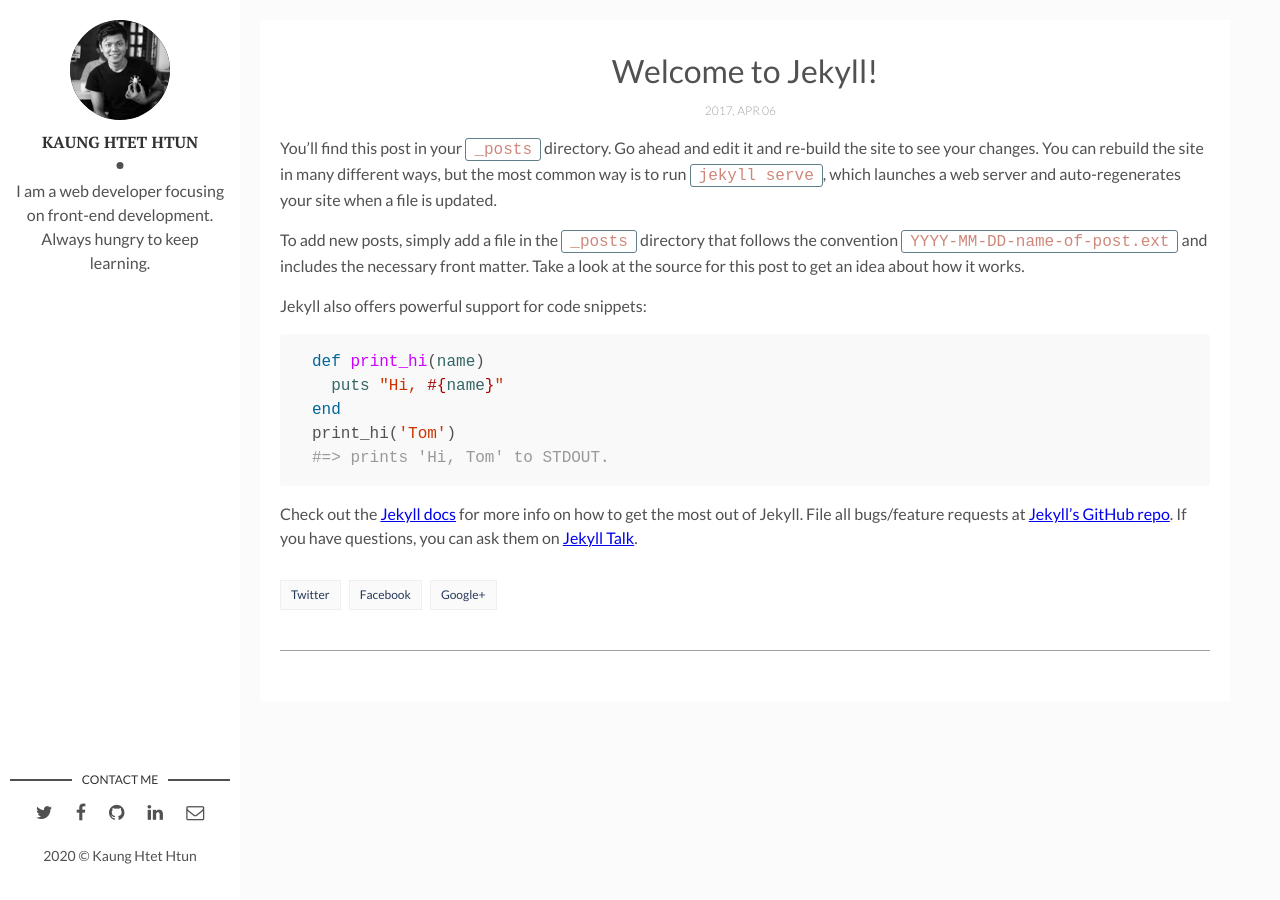
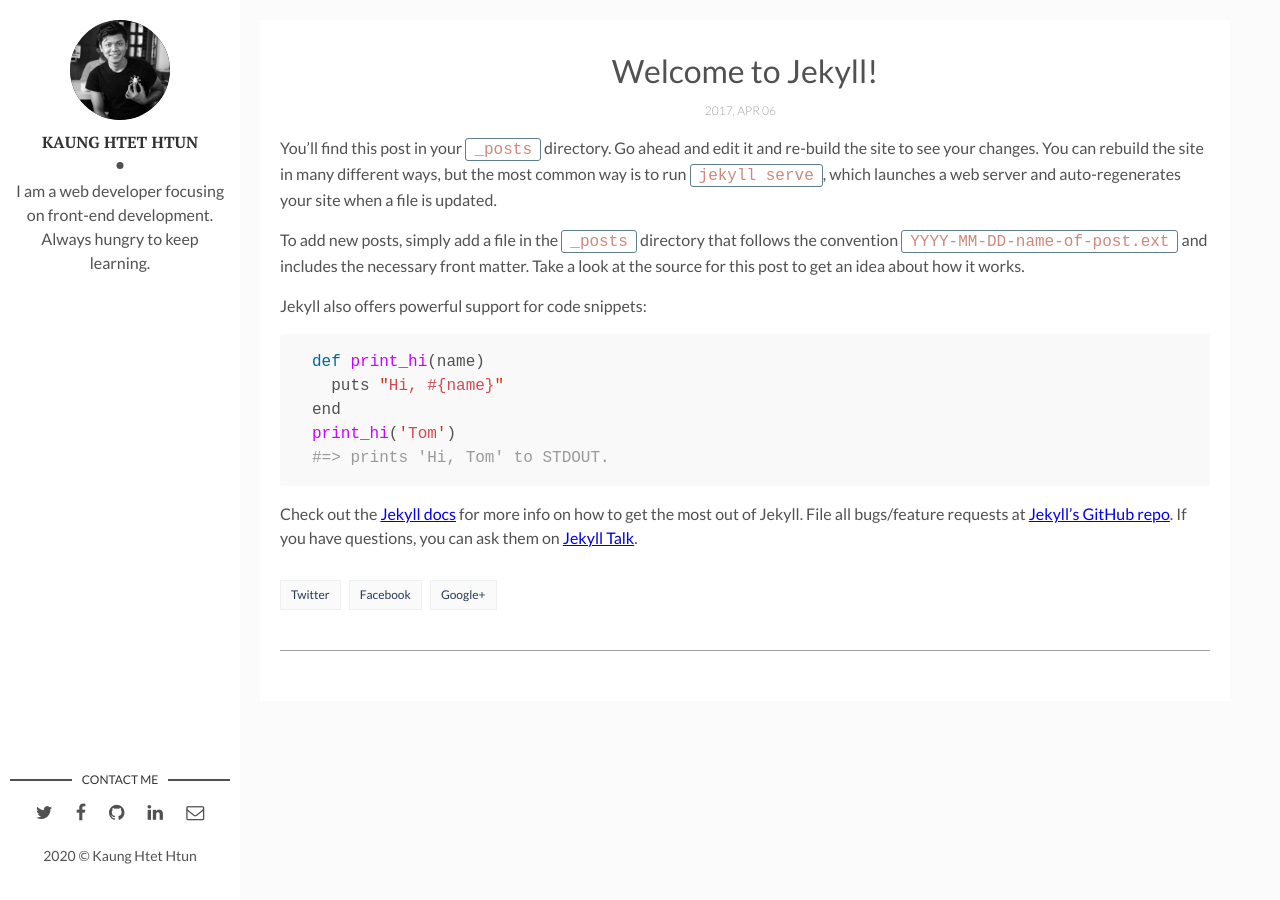
Before and after one commit to kogyikaunghtet/kogyikaunghtet.github.io, a Jekyll site: the page built from _posts/2017-04-06-welcome-to-jekyll.markdown, in a window 1280 px wide. Built offline with Jekyll 4.4.1, drawn with Linux system fonts in a browser that asks for light colours; comment, search, counter and statistics services are not loaded.

Commit message:
Initial commit

```diff
--- a/_posts/2017-04-06-welcome-to-jekyll.markdown
+++ b/_posts/2017-04-06-welcome-to-jekyll.markdown
@@ -11,7 +11,7 @@ To add new posts, simply add a file in the `_posts` directory that follows the c
 
 Jekyll also offers powerful support for code snippets:
 
-{% highlight ruby %}
+{% highlight python %}
 def print_hi(name)
   puts "Hi, #{name}"
 end
```
